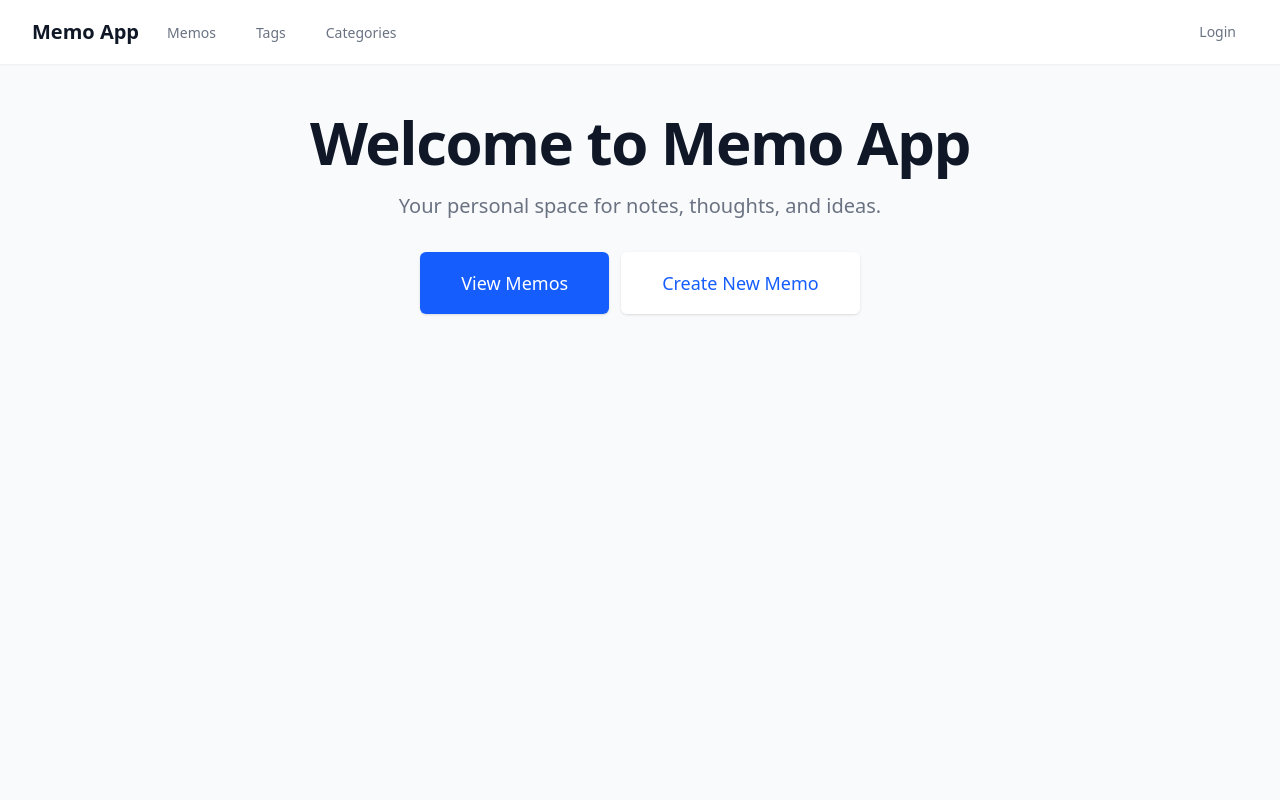
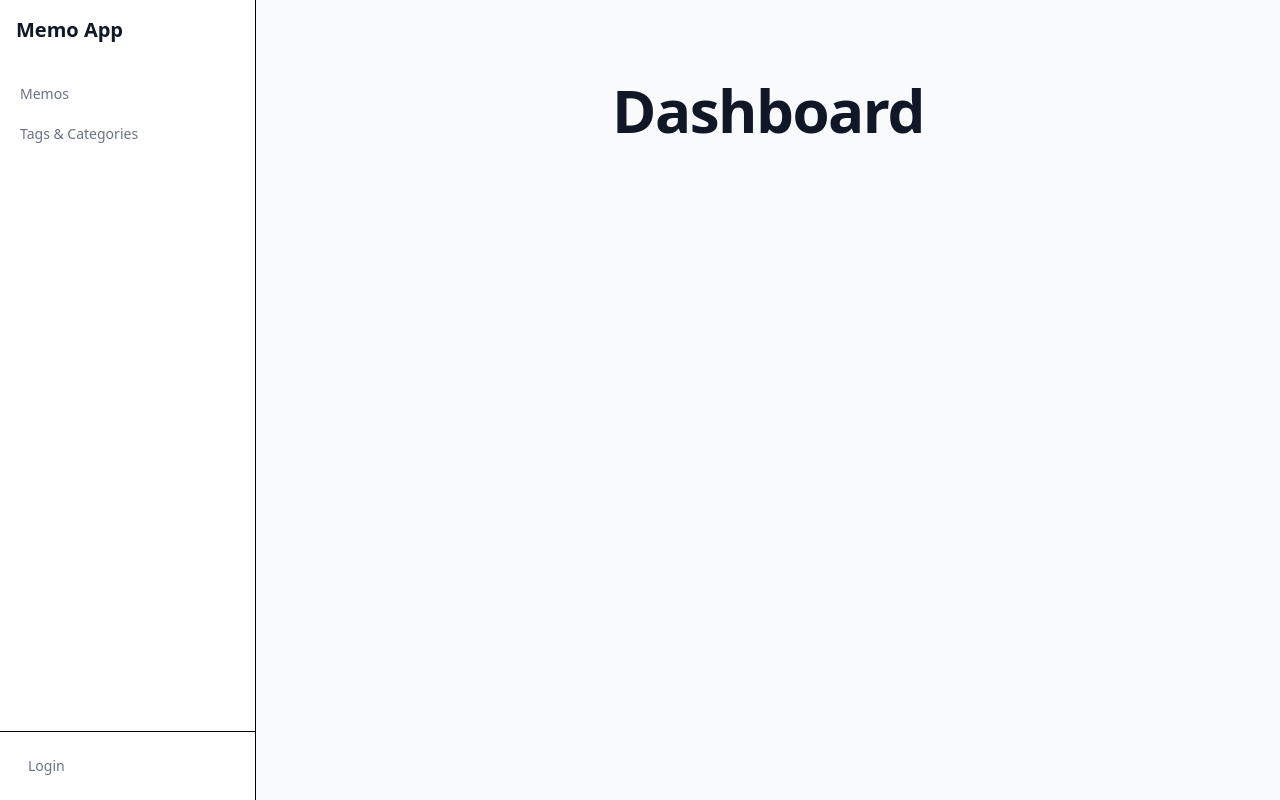
Before and after one commit to alexradu95/nazar-memos-svelte, a SvelteKit app: page / in a window 1280 px wide. Built offline with nearby package versions, Linux system fonts and the light colour scheme.

Commit message:
change to sidebar

```diff
--- /dev/null
+++ b/src/lib/components/NavigationBar.svelte
@@ -0,0 +1,55 @@
+<script lang="ts">
+    import { page } from '$app/state';
+</script>
+
+<aside class="w-64 h-screen bg-white border-r">
+    <div class="flex flex-col h-full">
+        <div class="p-4">
+            <a href="/" class="text-xl font-bold text-gray-900">
+                Memo App
+            </a>
+        </div>
+
+        <nav class="flex-1 mt-4">
+            <div class="px-2 space-y-1">
+                <a
+                    href="/memos"
+                    class="block px-3 py-2 text-sm font-medium text-gray-500 hover:bg-gray-50 hover:text-gray-700 rounded-md"
+                >
+                    Memos
+                </a>
+                <a
+                    href="/tags"
+                    class="block px-3 py-2 text-sm font-medium text-gray-500 hover:bg-gray-50 hover:text-gray-700 rounded-md"
+                >
+                    Tags & Categories
+                </a>
+            </div>
+        </nav>
+
+        <div class="p-4 border-t">
+            {#if page.data.user}
+                <div class="space-y-2">
+                    <span class="block text-sm text-gray-700">
+                        {page.data.user.username}
+                    </span>
+                    <form action="/auth/logout" method="POST">
+                        <button
+                            type="submit"
+                            class="w-full text-left px-3 py-2 text-sm font-medium text-gray-500 hover:bg-gray-50 hover:text-gray-700 rounded-md"
+                        >
+                            Logout
+                        </button>
+                    </form>
+                </div>
+            {:else}
+                <a
+                    href="/auth/login"
+                    class="block px-3 py-2 text-sm font-medium text-gray-500 hover:bg-gray-50 hover:text-gray-700 rounded-md"
+                >
+                    Login
+                </a>
+            {/if}
+        </div>
+    </div>
+</aside>
--- a/src/routes/+layout.svelte
+++ b/src/routes/+layout.svelte
@@ -1,72 +1,14 @@
 <!-- src/routes/+layout.svelte -->
 <script lang="ts">
+    import NavigationBar from '../lib/components/NavigationBar.svelte';
     import '../app.css';
-    import { page } from '$app/stores';
 
-    let { children } = $props();
-</script>
+      let { children } = $props();
+  </script>
 
-<div class="min-h-screen bg-gray-50">
-    <nav class="bg-white shadow-xs">
-        <div class="max-w-7xl mx-auto px-4 sm:px-6 lg:px-8">
-            <div class="flex justify-between h-16">
-                <div class="flex">
-                    <div class="shrink-0 flex items-center">
-                        <a href="/" class="text-xl font-bold text-gray-900">
-                            Memo App
-                        </a>
-                    </div>
-                    <div class="hidden sm:ml-6 sm:flex sm:space-x-8">
-                        <a
-                            href="/memos"
-                            class="border-transparent text-gray-500 hover:border-gray-300 hover:text-gray-700 inline-flex items-center px-1 pt-1 border-b-2 text-sm font-medium"
-                        >
-                            Memos
-                        </a>
-                        <a
-                            href="/tags"
-                            class="border-transparent text-gray-500 hover:border-gray-300 hover:text-gray-700 inline-flex items-center px-1 pt-1 border-b-2 text-sm font-medium"
-                        >
-                            Tags
-                        </a>
-                        <a
-                            href="/tags/categories"
-                            class="border-transparent text-gray-500 hover:border-gray-300 hover:text-gray-700 inline-flex items-center px-1 pt-1 border-b-2 text-sm font-medium"
-                        >
-                            Categories
-                        </a>
-                    </div>
-                </div>
-
-                <div class="hidden sm:ml-6 sm:flex sm:items-center">
-                    {#if $page.data.user}
-                        <div class="relative ml-3 flex items-center gap-4">
-                            <span class="text-sm text-gray-700">
-                                {$page.data.user.username}
-                            </span>
-                            <form action="/auth/logout" method="POST">
-                                <button
-                                    type="submit"
-                                    class="text-gray-500 hover:text-gray-700 px-3 py-2 rounded-md text-sm font-medium"
-                                >
-                                    Logout
-                                </button>
-                            </form>
-                        </div>
-                    {:else}
-                        <a
-                            href="/auth/login"
-                            class="text-gray-500 hover:text-gray-700 px-3 py-2 rounded-md text-sm font-medium"
-                        >
-                            Login
-                        </a>
-                    {/if}
-                </div>
-            </div>
-        </div>
-    </nav>
-
-    <main>
-        {@render children()}
-    </main>
-</div>
+  <div class="min-h-screen bg-gray-50 flex">
+      <NavigationBar />
+      <main class="flex-1 p-8">
+          {@render children()}
+      </main>
+  </div>
--- a/src/routes/+page.svelte
+++ b/src/routes/+page.svelte
@@ -2,28 +2,8 @@
 <div class="max-w-7xl mx-auto px-4 sm:px-6 lg:px-8 py-12">
     <div class="text-center">
         <h1 class="text-4xl tracking-tight font-extrabold text-gray-900 sm:text-5xl md:text-6xl">
-            Welcome to Memo App
+            Dashboard
         </h1>
-        <p class="mt-3 max-w-md mx-auto text-base text-gray-500 sm:text-lg md:mt-5 md:text-xl md:max-w-3xl">
-            Your personal space for notes, thoughts, and ideas.
-        </p>
-        <div class="mt-5 max-w-md mx-auto sm:flex sm:justify-center md:mt-8">
-            <div class="rounded-md shadow-sm">
-                <a
-                    href="/memos"
-                    class="w-full flex items-center justify-center px-8 py-3 border border-transparent text-base font-medium rounded-md text-white bg-blue-600 hover:bg-blue-700 md:py-4 md:text-lg md:px-10"
-                >
-                    View Memos
-                </a>
-            </div>
-            <div class="mt-3 rounded-md shadow-sm sm:mt-0 sm:ml-3">
-                <a
-                    href="/memos/new"
-                    class="w-full flex items-center justify-center px-8 py-3 border border-transparent text-base font-medium rounded-md text-blue-600 bg-white hover:bg-gray-50 md:py-4 md:text-lg md:px-10"
-                >
-                    Create New Memo
-                </a>
-            </div>
-        </div>
+
     </div>
 </div>
```
Also changed, not shown: 1 other file (tests, documents, lock files or other folders).
